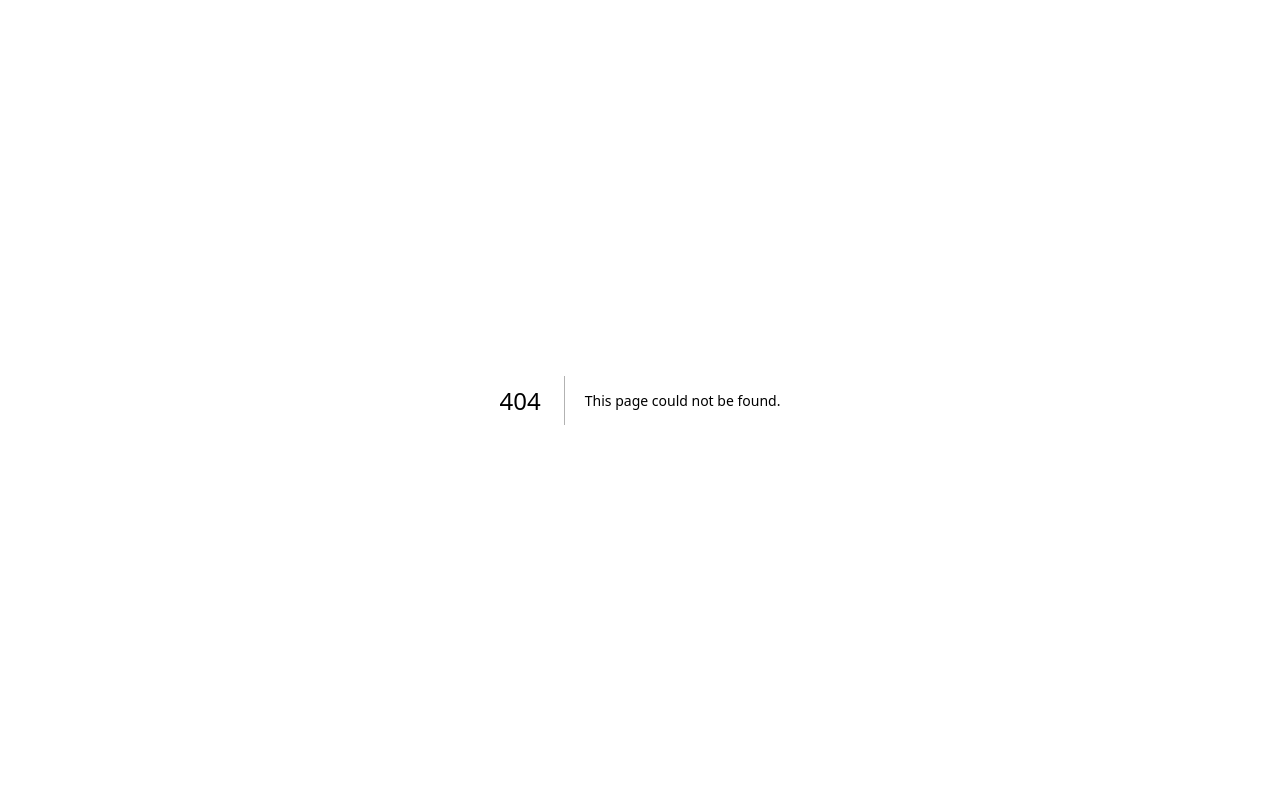
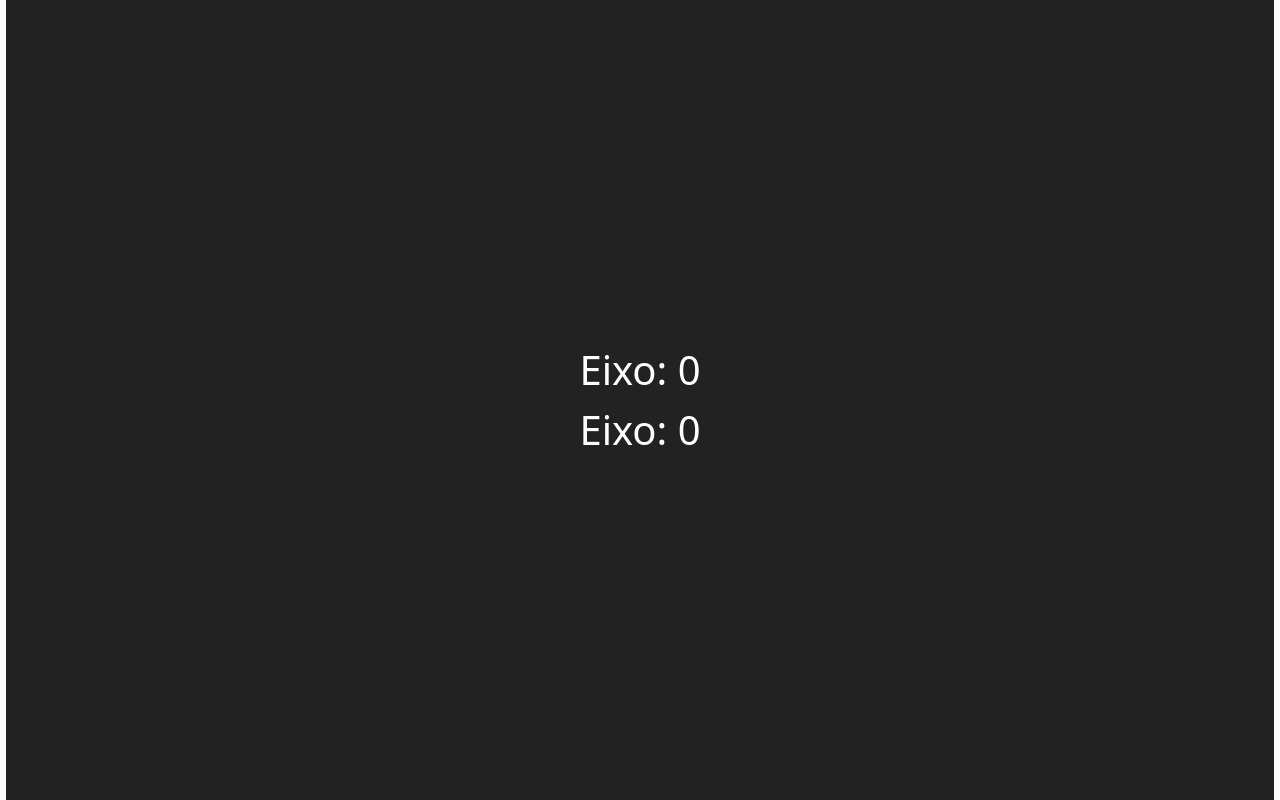
Before and after one commit to heberGustavo/react-with-next-web, a Next.js app in the folder execicios/: page /estado/mouse in a window 1280 px wide. Before the commit this address had no page. Built offline with nearby package versions, Linux system fonts and the light colour scheme.

Commit message:
Event on move Mouse and update variables

```diff
--- /dev/null
+++ b/execicios/src/pages/estado/mouse.jsx
@@ -0,0 +1,33 @@
+/* eslint-disable react-hooks/rules-of-hooks */
+import { useState } from "react";
+
+const styleCustom = {
+    backgroundColor: "#222",
+    color: "#fff",
+    height: "100vh",
+    display: "flex",
+    justifyContent: "center",
+    alignItems: "center",
+    flexDirection: "column",
+};
+
+const styleFont = {
+    fontSize: "40px",
+}
+
+export default function mouse(){
+    const [positionX, setPositionX] = useState(0);
+    const [positionY, setPositionY] = useState(0);
+
+    function onMoveInScreen(e){
+        setPositionX(e.clientX);
+        setPositionY(e.clientY);
+    }
+
+    return(
+        <div style={styleCustom} onMouseMove={onMoveInScreen}>
+            <h3 style={styleFont}>Eixo: {positionX}</h3>
+            <h3 style={styleFont}>Eixo: {positionY}</h3>
+        </div>
+    );
+}
```
